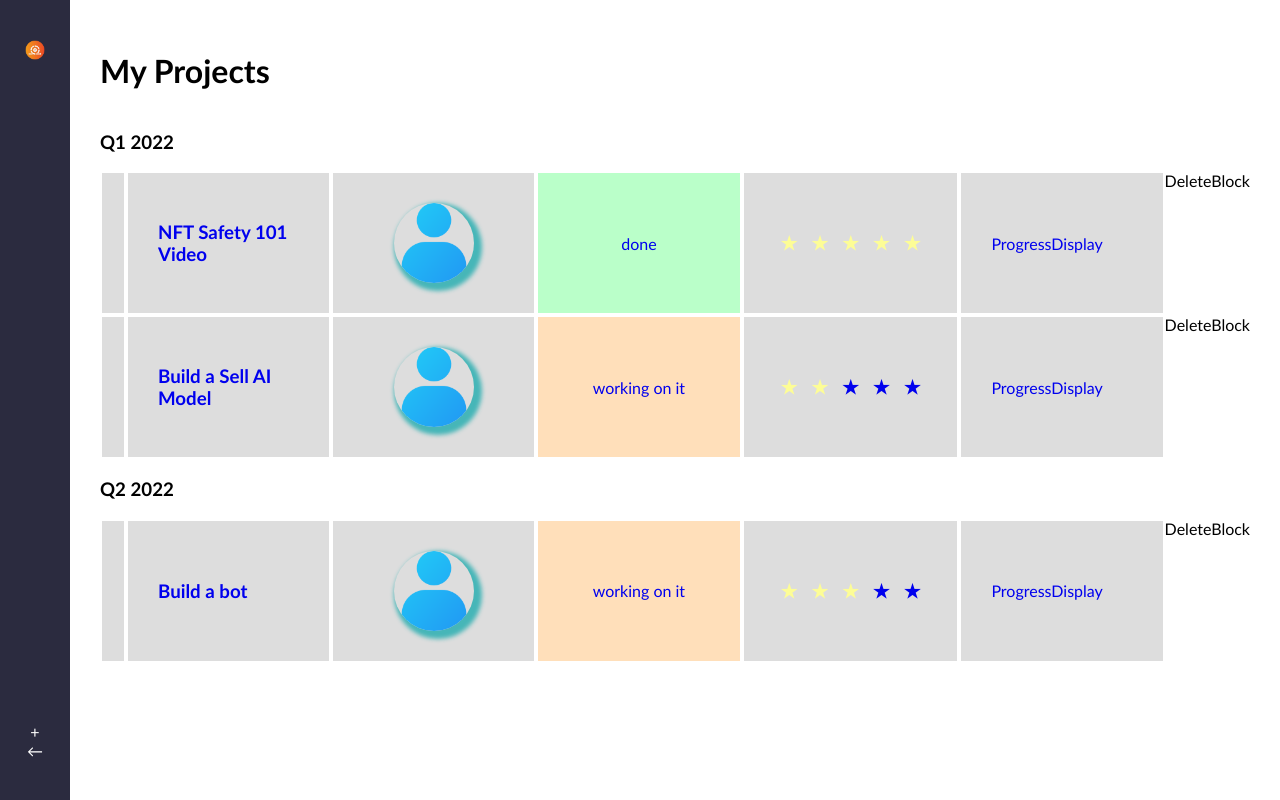
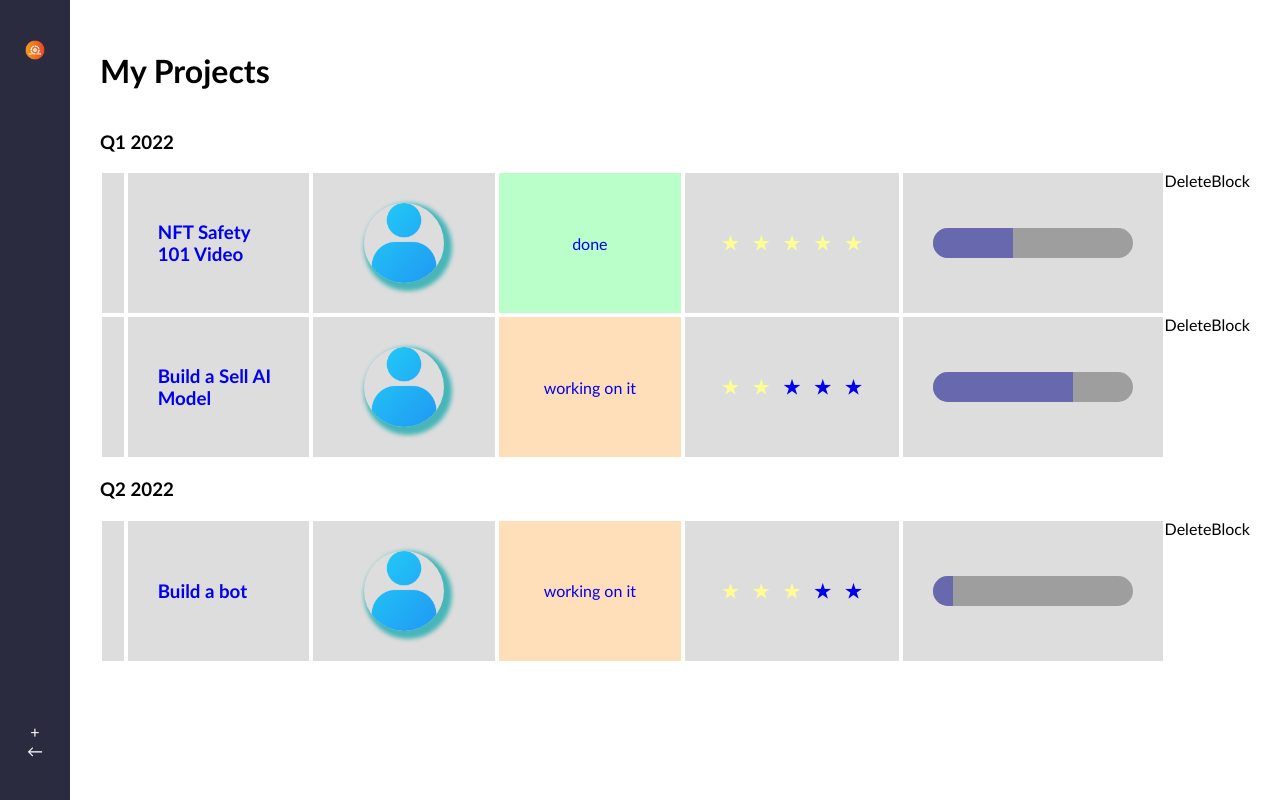
Before and after one commit to Almir-git-unifc/Project-Controll-Edu_react-vite, a React (Vite) app in the folder client/: page / in a window 1280 px wide. Built offline with nearby package versions, Linux system fonts and the light colour scheme.

Commit message:
feat(react): v00.07.000 - react vite implemented ProgressDisplay bar

```diff
--- a/client/src/App.css
+++ b/client/src/App.css
@@ -116,3 +116,21 @@
     margin: 7px;
     padding: 0;
 }
+
+.ticket-card .progress-display {
+    min-width: 200px;
+}
+
+.ticket-card .progress-bar {
+    width: 100%;
+    height: 30px;
+    background-color: rgb(158, 158, 158);
+    border-radius: 15px;
+    overflow: hidden;
+}
+
+ /*  abaixo faremos o indicador de progresso com cor azul */
+.ticket-card .progress-bar .progress-indicator {
+    background-color: rgb(104, 104, 175);
+    height: 100%;
+}
--- a/client/src/components/ProgressDisplay.jsx
+++ b/client/src/components/ProgressDisplay.jsx
@@ -1,8 +1,14 @@
-const ProgressDisplay = () => {
+const ProgressDisplay = ({ progress }) => {
     return (
-        <div >
-             ProgressDisplay
+        <div className="progress-display">
+            <div className="progress-bar">
+                 <div
+                   style={{ width: progress + "%" }}
+                   className="progress-indicator"
+                 ></div>
+            </div>
         </div>
+
     )
 }
 export default ProgressDisplay
--- a/client/src/components/TicketCard.jsx
+++ b/client/src/components/TicketCard.jsx
@@ -14,7 +14,7 @@
                 <AvatarDisplay ticket = {ticket}/>
                 <StatusDisplay status={ ticket.status } />
                 <PriorityDisplay priority={ ticket.priority } />
-                <ProgressDisplay />
+                <ProgressDisplay   progress={ ticket.progress } />
             </Link>
             <DeleteBlock />
         </div>
```
